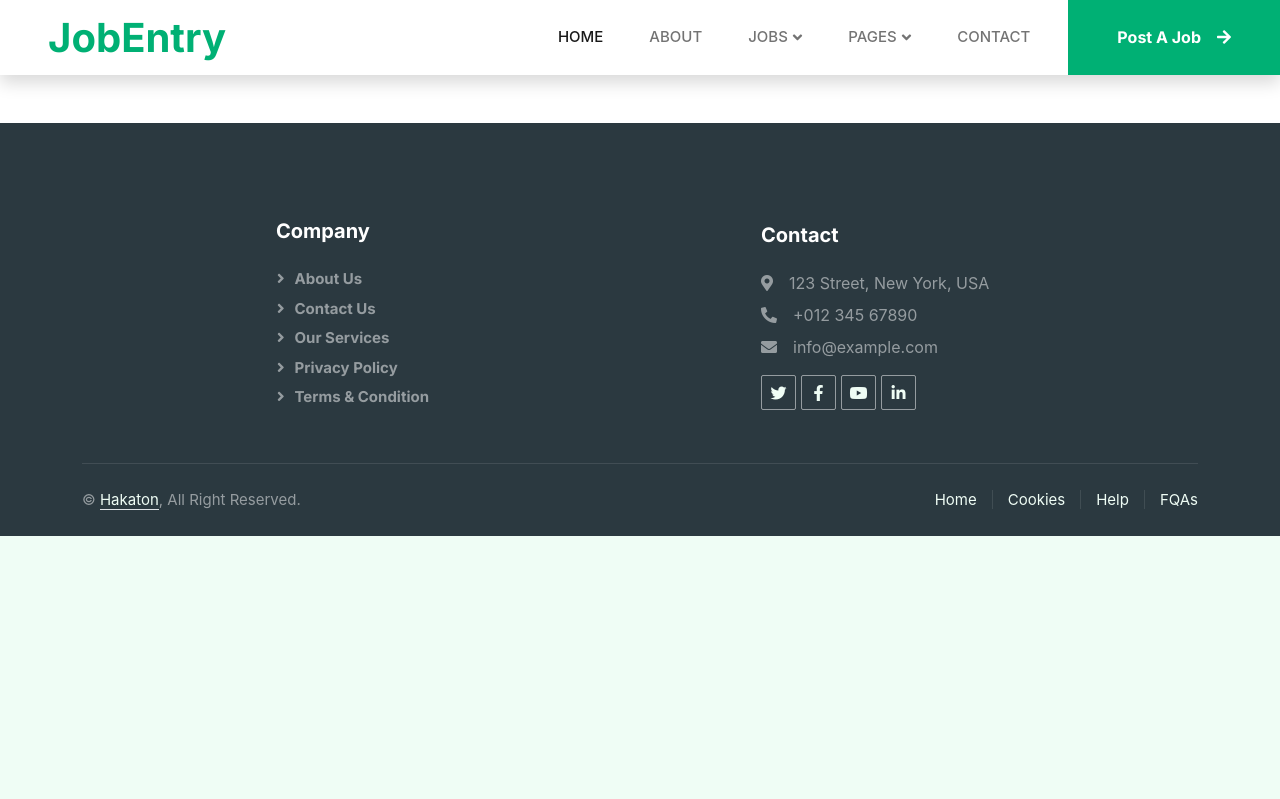
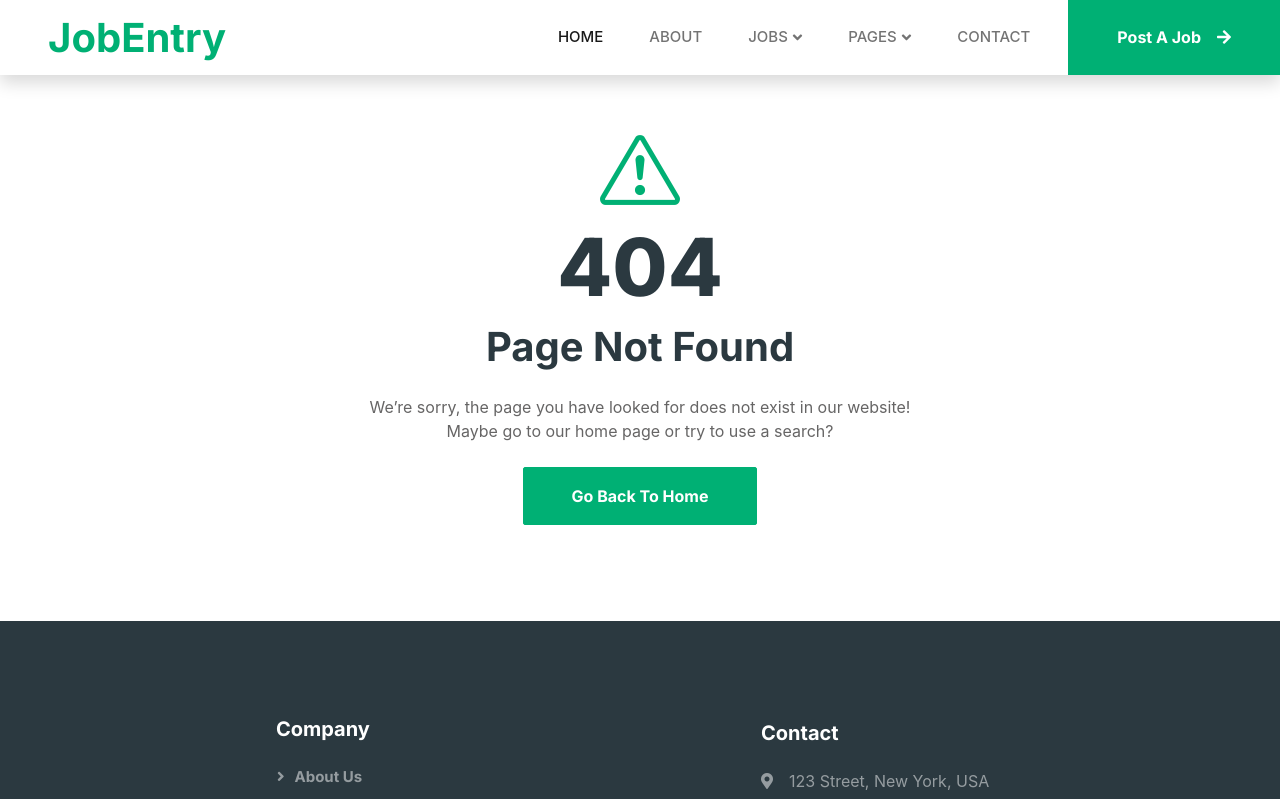
Before and after one commit to Gin-n-Tonicc/Event-Entry, a React (Create React App) app in the folder client/: page /img.youtube.com/vi in a window 1280 px wide. Shown: the top 799 px of the page. Built offline with nearby package versions, Linux system fonts and the light colour scheme.

Commit message:
Add NotFound

```diff
--- a/client/src/App.tsx
+++ b/client/src/App.tsx
@@ -4,6 +4,7 @@ import Footer from './components/footer/Footer';
 import Navbar from './components/navbar/Navbar';
 import ContactUs from './pages/contact-us/ContactUs';
 import Home from './pages/home/Home';
+import NotFound from './pages/not-found/NotFound';
 import './scss/bootstrap.scss';
 import { PageEnum } from './types/enums';
 
@@ -14,6 +15,7 @@ function App() {
       <Routes>
         <Route path={PageEnum.Home} element={<Home />} />
         <Route path={PageEnum.Contact} element={<ContactUs />} />
+        <Route path="*" element={<NotFound />} />
       </Routes>
       <Footer />
 
--- /dev/null
+++ b/client/src/pages/not-found/NotFound.tsx
@@ -0,0 +1,27 @@
+import { Link } from 'react-router-dom';
+import { PageEnum } from '../../types/enums';
+
+function NotFound() {
+  return (
+    <div className="container-xxl py-5 wow fadeInUp" data-wow-delay="0.1s">
+      <div className="container text-center">
+        <div className="row justify-content-center">
+          <div className="col-lg-6">
+            <i className="bi bi-exclamation-triangle display-1 text-primary" />
+            <h1 className="display-1">404</h1>
+            <h1 className="mb-4">Page Not Found</h1>
+            <p className="mb-4">
+              We’re sorry, the page you have looked for does not exist in our
+              website! Maybe go to our home page or try to use a search?
+            </p>
+            <Link className="btn btn-primary py-3 px-5" to={PageEnum.Home}>
+              Go Back To Home
+            </Link>
+          </div>
+        </div>
+      </div>
+    </div>
+  );
+}
+
+export default NotFound;
--- a/client/src/types/enums/PageEnum.ts
+++ b/client/src/types/enums/PageEnum.ts
@@ -1,4 +1,5 @@
 export enum PageEnum {
   Home = '/',
   Contact = '/contact',
+  NotFound = '/not-found',
 }
```
